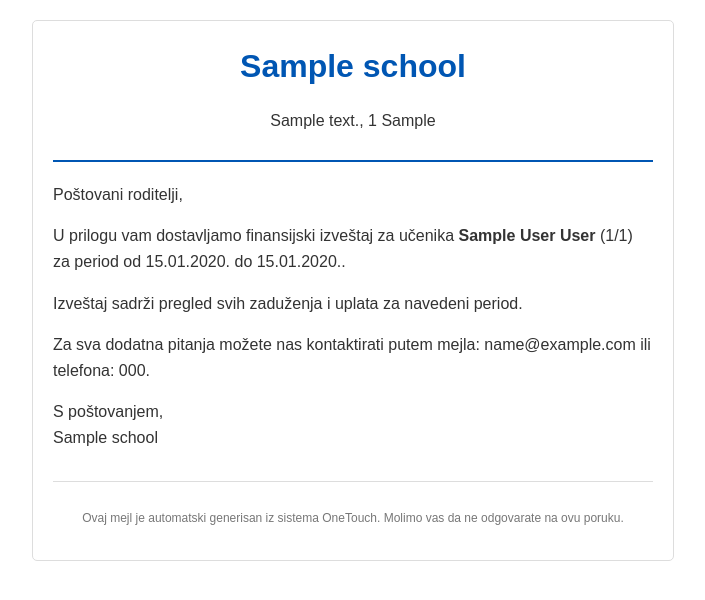
After one commit to miiihaaas/OneTouch, a Flask app: template onetouch/templates/message_html_send_report.html in a window 1280 px wide. The commit adds this page. Shown: the top 600 px of the page, without its empty margins (287-992 px from the left). Run offline with Flask 2, Linux system fonts and the light colour scheme; tables that the repository leaves empty hold one stand-in row (values such as "Sample post"); the template is opened without the code that fills it: values that come from a table or form of the project are taken from there, most other values are stand-ins (such as "Sample title", 1, 10 or a date in 2020); parts of the project's set-up code (start-up, migrations or seed data) failed here and were passed over.

Commit message:
feat: dodata funkcionalnost za slanje izveštaja o učeniku na mejl roditelja

```diff
--- /dev/null
+++ b/onetouch/templates/message_html_send_report.html
@@ -0,0 +1,74 @@
+<!DOCTYPE html>
+<html>
+<head>
+    <meta charset="UTF-8">
+    <style>
+        body {
+            font-family: Arial, sans-serif;
+            margin: 0;
+            padding: 20px;
+            color: #333;
+            line-height: 1.6;
+        }
+        .container {
+            max-width: 600px;
+            margin: 0 auto;
+            border: 1px solid #ddd;
+            padding: 20px;
+            border-radius: 5px;
+        }
+        .header {
+            text-align: center;
+            border-bottom: 2px solid #0056b3;
+            padding-bottom: 10px;
+            margin-bottom: 20px;
+        }
+        .header h1 {
+            color: #0056b3;
+            margin: 0;
+            padding: 0;
+        }
+        .content {
+            margin-bottom: 20px;
+        }
+        .footer {
+            text-align: center;
+            font-size: 12px;
+            color: #777;
+            margin-top: 30px;
+            border-top: 1px solid #ddd;
+            padding-top: 15px;
+        }
+    </style>
+</head>
+<body>
+    <div class="container">
+        <div class="header">
+            <h1>{{ school.school_name }}</h1>
+            <p>{{ school.school_address }}, {{ school.school_zip_code }} {{ school.school_city }}</p>
+        </div>
+
+        <div class="content">
+            <p>Poštovani roditelji,</p>
+
+            <p>U prilogu vam dostavljamo finansijski izveštaj za učenika <strong>{{ student.student_name }} {{ student.student_surname }}</strong> ({{ student.student_class }}/{{ student.student_section }}) za period od {{ start_date.strftime('%d.%m.%Y.') }} do {{ end_date.strftime('%d.%m.%Y.') }}.</p>
+
+            <p>Izveštaj sadrži pregled svih zaduženja i uplata za navedeni period.</p>
+            {% if school.school_email and school.school_phone_number %}
+            <p>Za sva dodatna pitanja možete nas kontaktirati putem mejla: {{ school.school_email }} ili telefona: {{ school.school_phone_number }}.</p>
+            {% elif school.school_email %}
+            <p>Za sva dodatna pitanja možete nas kontaktirati putem mejla: {{ school.school_email }}.</p>
+            {% elif school.school_phone_number %}
+            <p>Za sva dodatna pitanja možete nas kontaktirati putem telefona: {{ school.school_phone_number }}.</p>
+            {% endif %}
+
+            <p>S poštovanjem,<br>
+            {{ school.school_name }}</p>
+        </div>
+
+        <div class="footer">
+            <p>Ovaj mejl je automatski generisan iz sistema OneTouch. Molimo vas da ne odgovarate na ovu poruku.</p>
+        </div>
+    </div>
+</body>
+</html>
--- a/onetouch/templates/overview_student.html
+++ b/onetouch/templates/overview_student.html
@@ -29,7 +29,10 @@
     </div>
     <div class="col mtb-8px cstm-3">
         <!-- <a class="btn btn-primary mt-4" id="print-report" name="print-report" href="{{ url_for('static', filename='reports/report_student.pdf') }}" target="_blank"><i class="fa-solid fa-print big-print"></i></a> -->
-        <a class="btn btn-primary mt-4" id="print-report" name="print-report" href="{{ url_for('transactions.get_report', filename='report_student.pdf') }}" target="_blank"><i class="fa-solid fa-print big-print"></i></a>
+        <a class="btn btn-primary mt-4" id="print-report" name="print-report" title="Generiši izveštaj u PDF formatu" href="{{ url_for('transactions.get_report', filename='report_student.pdf') }}" target="_blank"><i class="fa-solid fa-print big-print"></i></a>
+        {% if student.parent_email %}
+        <a class="btn btn-primary mt-4 ms-2" id="email-report" name="email-report" title="Pošaljite izveštaj na mejl roditelja: {{ student.parent_email }}" href="{{ url_for('overviews.send_student_report_email', student_id=student.id, start_date=start_date, end_date=end_date) }}"><i class="fa-solid fa-envelope big-print"></i></a>
+        {% endif %}
     </div>
 </div>
 {% for service in unique_services_list %}
```
Also changed, not shown: onetouch/overviews/routes.py (+146 -2 lines).
